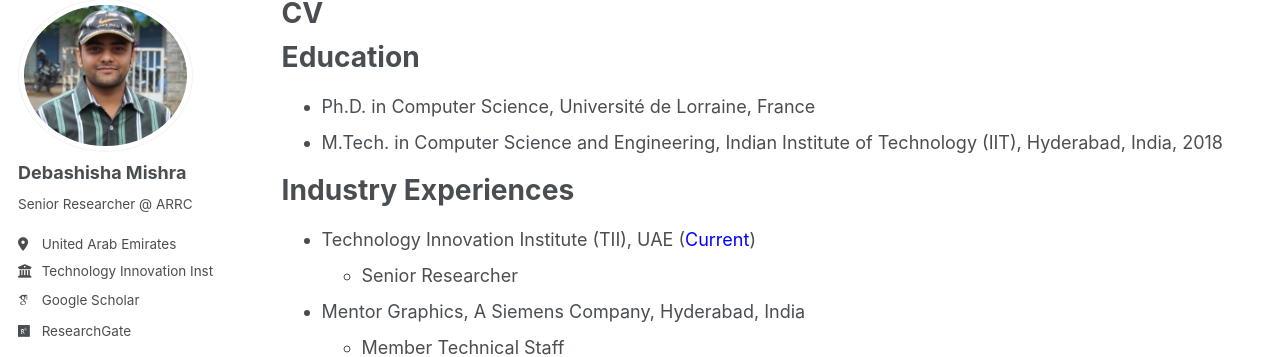
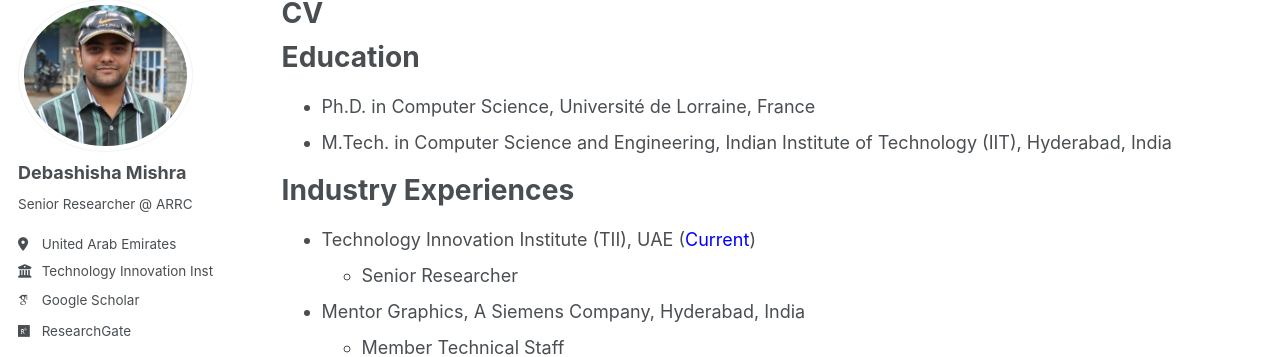
Before and after one commit to debashish216/debashish216.github.io, a Jekyll site: the page built from _pages/cv.md, in a window 1280 px wide and 900 px high. Shown: the part 107-464 px from the top of the window. Built offline with Jekyll 4.4.1, drawn with Linux system fonts in a browser that asks for light colours; some web fonts are replaced.

Commit message:
Initial commit

```diff
--- a/_pages/cv.md
+++ b/_pages/cv.md
@@ -12,7 +12,7 @@ redirect_from:
 Education
 ======
 * Ph.D. in Computer Science, Université de Lorraine, France
-* M.Tech. in Computer Science and Engineering, Indian Institute of Technology (IIT), Hyderabad, India, 2018
+* M.Tech. in Computer Science and Engineering, Indian Institute of Technology (IIT), Hyderabad, India
 <!-- * B.Tech. in Information Technology, VSS University of Technology, Burla, Odisha, 2010 -->
 
 Industry Experiences
```
